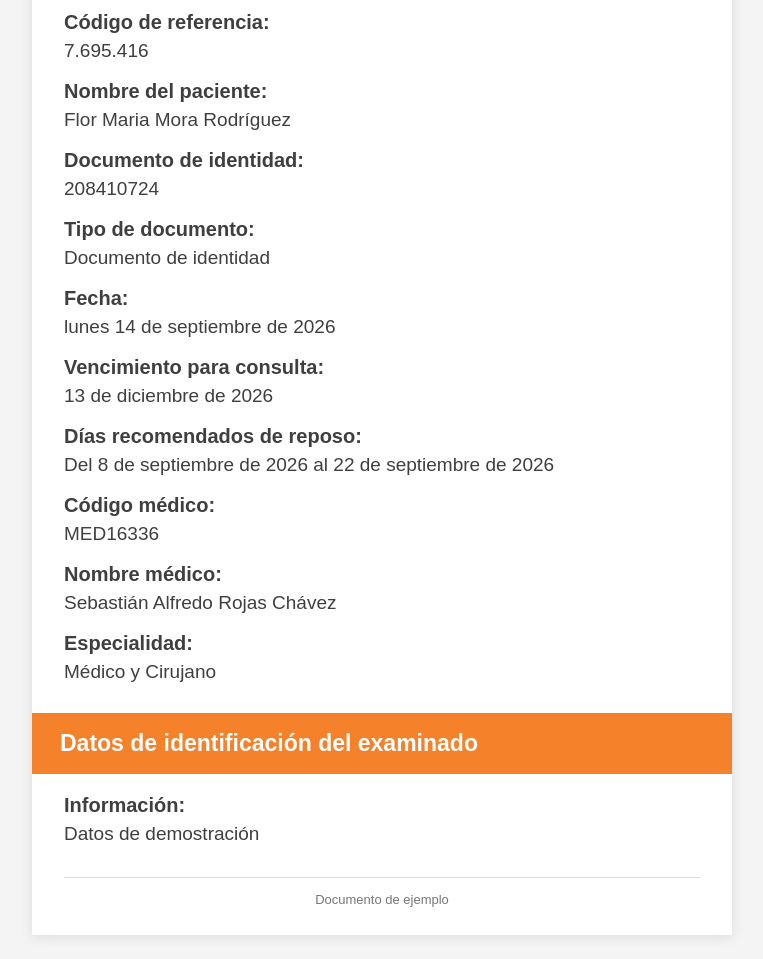
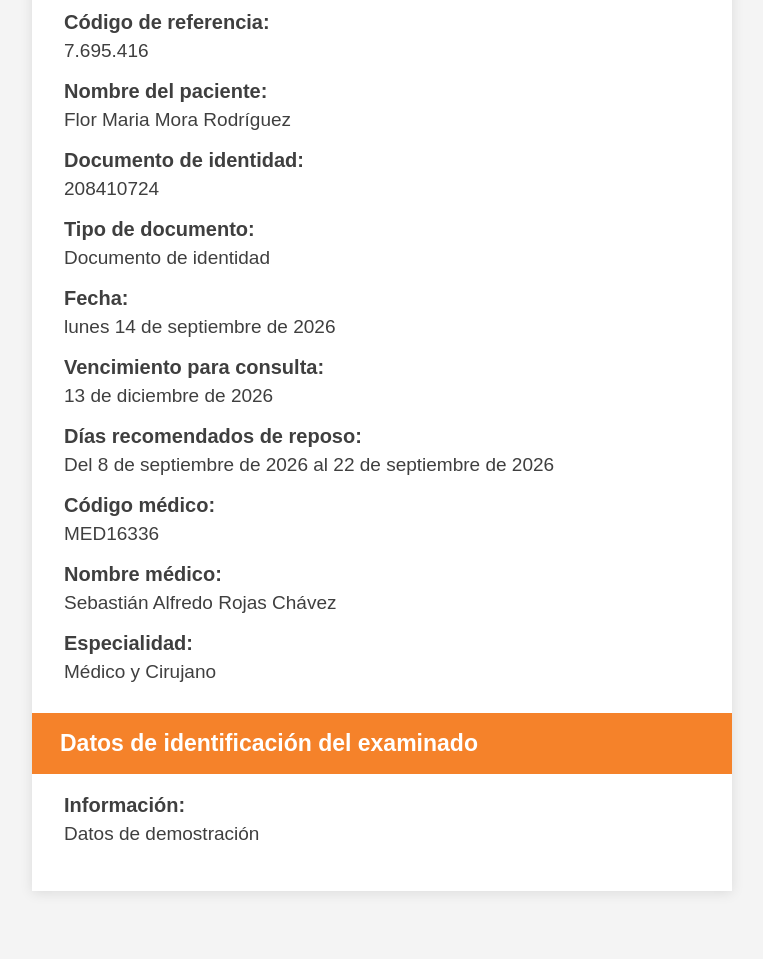
Before and after one commit to osamayor286-eng/Medicos.costarica, a plain HTML site: page index.html in a window 1280 px wide. Shown: the part 115-1074 px from the top of the page, without its empty margins (258-1021 px from the left). After the commit the page ends 1030 px from the top, so only its background shows below. Drawn offline with Linux system fonts and the light colour scheme.

Commit message:
Update index.html

```diff
--- a/index.html
+++ b/index.html
@@ -35,7 +35,7 @@ h1{text-align:center;font-size:30px;margin:8px 0 32px}
 <div class="section">Datos de identificación del examinado</div>
 <div class="row"><div class="label">Información:</div><div class="value">Datos de demostración</div></div>
 
-<div class="note">Documento de ejemplo</div>
+
 </main>
 </body>
 </html>
```
